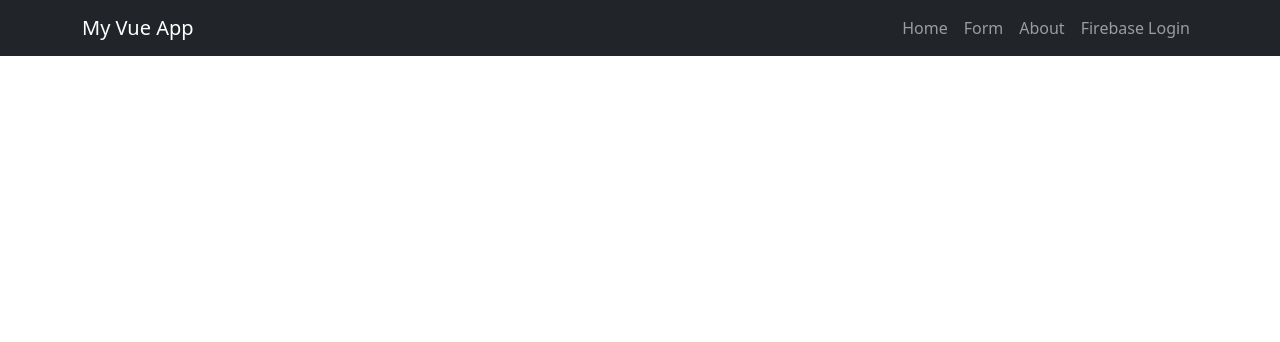
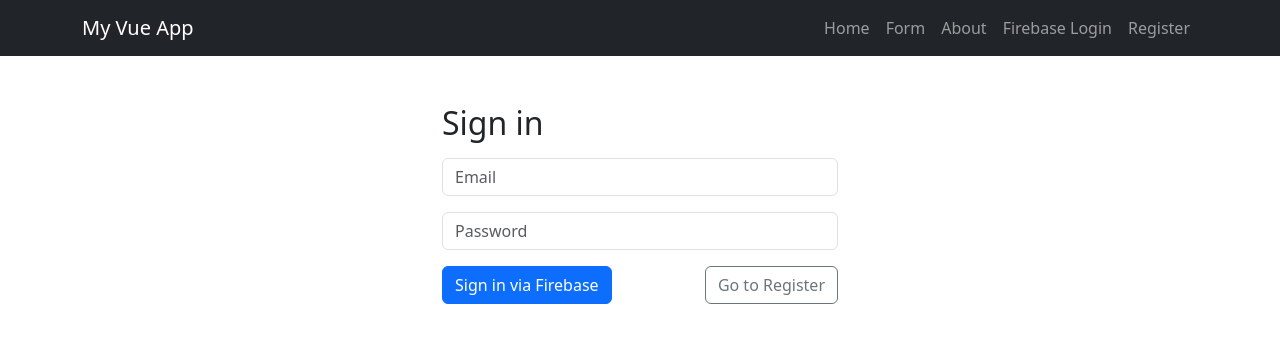
Before and after one commit to Jack12345-hub/5032-A3, a Vue app: page /firelogin in a window 1280 px wide. Shown: the top 342 px of the page. Built offline with nearby package versions, Linux system fonts and the light colour scheme; no server answers.

Commit message:
Firebase login updated

```diff
--- a/src/components/NavBar.vue
+++ b/src/components/NavBar.vue
@@ -8,6 +8,8 @@
         <li class="nav-item"><RouterLink to="/about" class="nav-link">About</RouterLink></li>
         <!-- New Firebase Login link -->
         <li class="nav-item"><RouterLink to="/firelogin" class="nav-link">Firebase Login</RouterLink></li>
+        <!-- New Firebase Register link -->
+        <li class="nav-item"><RouterLink to="/fireregister" class="nav-link">Register</RouterLink></li>
       </ul>
     </div>
   </nav>
--- a/src/views/FirebaseSigninView.vue
+++ b/src/views/FirebaseSigninView.vue
@@ -0,0 +1,67 @@
+<!-- src/views/FirebaseSigninView.vue -->
+<template>
+  <div class="container" style="max-width: 420px;">
+    <h2 class="mt-4 mb-3">Sign in</h2>
+
+    <div class="mb-3">
+      <input
+        v-model="email"
+        type="email"
+        class="form-control"
+        placeholder="Email"
+      />
+    </div>
+
+    <div class="mb-3">
+      <input
+        v-model="password"
+        type="password"
+        class="form-control"
+        placeholder="Password"
+      />
+    </div>
+
+    <div class="d-flex gap-2 mb-2">
+      <button class="btn btn-primary" @click="signin">Sign in via Firebase</button>
+      <RouterLink class="btn btn-outline-secondary ms-auto" to="/fireregister">Go to Register</RouterLink>
+    </div>
+
+    <p v-if="error" class="text-danger">Error: {{ error }}</p>
+    <p v-if="user" class="text-success">Signed in as: <strong>{{ user.email }}</strong></p>
+  </div>
+</template>
+
+<script setup>
+import { ref, onMounted } from "vue"
+import { useRouter, RouterLink } from "vue-router"
+import { getAuth, signInWithEmailAndPassword, onAuthStateChanged } from "firebase/auth"
+
+const email = ref("")
+const password = ref("")
+const error = ref("")
+const user = ref(null)
+
+const router = useRouter()
+const auth = getAuth()
+
+// keep UI synchronized with the current authentication state
+onMounted(() => {
+  onAuthStateChanged(auth, (u) => {
+    user.value = u
+    if (u) console.log("Current user:", u) // log the current signed-in user
+  })
+})
+
+async function signin() {
+  error.value = ""
+  try {
+    await signInWithEmailAndPassword(auth, email.value, password.value)
+    console.log("Firebase Sign-in Successful!")
+    console.log("auth.currentUser:", auth.currentUser) // log the current user object
+    router.push("/") // redirect to Home after successful login
+  } catch (e) {
+    console.error(e)
+    error.value = e.code || e.message // show error message if sign-in fails
+  }
+}
+</script>
```
Also changed, not shown: src/router/index.js (+9 -7 lines).
